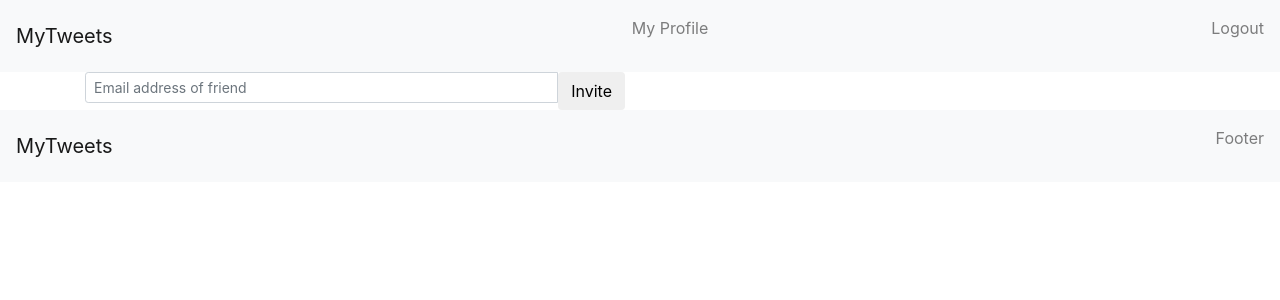
After one commit to sirthom9123/twitter-clone, a Django app: page /authenticate/invitation/ in a window 1280 px wide. The commit adds this page. Shown: the top 300 px of the page. Run offline with Django 3.2, Linux system fonts and the light colour scheme; some libraries are stand-ins or nearby versions.

Commit message:
Invite Friend Sender

```diff
--- a/templates/base.html
+++ b/templates/base.html
@@ -20,6 +20,7 @@
         {% endblock %}
     </nav>
     <div class="container">
+        {% include 'includes/messages.html' %}
         {% block content %}
         {% endblock %}
     </div>
--- /dev/null
+++ b/templates/tweets/email.html
@@ -0,0 +1,24 @@
+{% extends "base.html" %}
+{% block content %}
+<div class="row clearfix">
+    <div class="col-md-6 col-md-offset-3 column">
+        {% if success == "1" %}
+            <div class="alert alert-success" role="alert">Invitation
+            Email was successfully sent to {{ email }}</div>
+        {% endif %}
+        {% if success == "0" %}
+            <div class="alert alert-danger" role="alert">Failed to send Invitation Email to {{ email }}</div>
+        {% endif %}
+        <form id="search-form" action="" method="post">
+            {% csrf_token %}
+            <div class="input-group input-group-sm">
+                {{ invite.email.errors }}
+                {{ invite.email }}
+                <span class="input-group-btn">
+                    <button class="btn btn-search" type="submit">Invite</button>
+                </span>
+            </div>
+        </form>
+    </div>
+</div>
+{% endblock %}
--- /dev/null
+++ b/user_profile/forms.py
@@ -0,0 +1,8 @@
+from django import forms
+
+class InvitationForm(forms.Form):
+    email = forms.CharField(widget=forms.TextInput(attrs={
+                            'size':32,
+                            'placeholder': 'Email address of friend',
+                            'class': 'form-control search-query'
+                            }))
--- a/user_profile/urls.py
+++ b/user_profile/urls.py
@@ -11,4 +11,6 @@ urlpatterns = [
     path('activate/<uidb64>/<token>', views.VerificationView.as_view(), name='activate'),
     path('password_reset', views.RequestPasswordResetEmail.as_view(), name='password_reset'),
     path('set_new_password/<uidb64>/<token>', views.CompletePasswordReset.as_view(), name='reset_user_password'),
+    path('invitation/', views.Invite.as_view(), name='invitation'),
+    # path('invite_accept/<str:code>', views.Invite.as_view(), name='invitation'),
 ]
--- a/user_profile/views.py
+++ b/user_profile/views.py
@@ -2,11 +2,14 @@ import json
 from django.shortcuts import render, redirect
 from django.urls import reverse
 from django.views import View
-from django.http import JsonResponse
+from django.http import JsonResponse, HttpResponseRedirect
 from django.contrib.auth.models import User
 from validate_email import validate_email
 from django.contrib import messages
 from django.contrib import auth
+from django.template.loader import render_to_string
+from django.views.generic import View
+from django.template import Context
 from django.core.mail import EmailMessage
 from django.utils.encoding import force_text, force_bytes, DjangoUnicodeDecodeError
 from django.utils.http import urlsafe_base64_encode, urlsafe_base64_decode
@@ -14,7 +17,11 @@ from django.contrib.sites.shortcuts import get_current_site
 from django.contrib.auth.tokens import PasswordResetTokenGenerator
 from django.conf import settings
 import threading
+import random
+import string
 
+from .models import Invitation
+from .forms import InvitationForm
 from .utils import token_generator
 
 
@@ -245,3 +252,47 @@ class CompletePasswordReset(View):
         except Exception as identifier:
             messages.info(request, 'Something went wrong')
             return render(request, 'authentication/set_new_password.html', context)
+
+
+def create_ref_code():
+    return ''.join(random.choices(string.ascii_lowercase + string.digits, k=20))
+
+
+class Invite(View):
+    def get(self, request):
+        success = request.GET.get('success')
+        email = request.GET.get('email')
+        invite = InvitationForm()
+        context = {'success': success, 'invite': invite, 'email': email}
+        return render(request, 'tweets/email.html', context)
+
+    def post(self, request):
+        form = InvitationForm(self.request.POST)
+        user = User.objects.get(username=request.user.username)
+
+        if form.is_valid():
+            domain = get_current_site(request).domain
+            email = form.cleaned_data['email']
+            subject = 'Invitation to join MyTweet App'
+            sender_name = request.user.username
+            sender_email = request.user.email
+            invite_code = create_ref_code()
+            invite_url = f'http://{domain}/authenticate/register/'
+
+            context = {'sender_name': sender_name, 'sender_email': sender_email, 'email': email, 'link': invite_url}
+            invite_body = render_to_string('partials/_invite_email_template.html', context)
+            msg = EmailMessage(subject,
+                               invite_body,
+                               settings.EMAIL_HOST_USER,
+                               [email],
+                               cc=[settings.EMAIL_HOST_USER]
+                               )
+
+            invitation = Invitation()
+            invitation.email = email
+            invitation.code = invite_code
+            invitation.sender = user
+            invitation.save()
+            EmailThread(msg).start()
+            messages.success(self.request, f'Invitation sent to {email}.')
+            return HttpResponseRedirect('/')
```
Also changed, not shown: main/settings.py (+8 -0 lines), templates/partials/_invite_email_template.html (added, +7 -0 lines), user_profile/models.py (+9 -0 lines), db.sqlite3, user_profile/migrations/0005_invitation.py (added), 1 other file.
